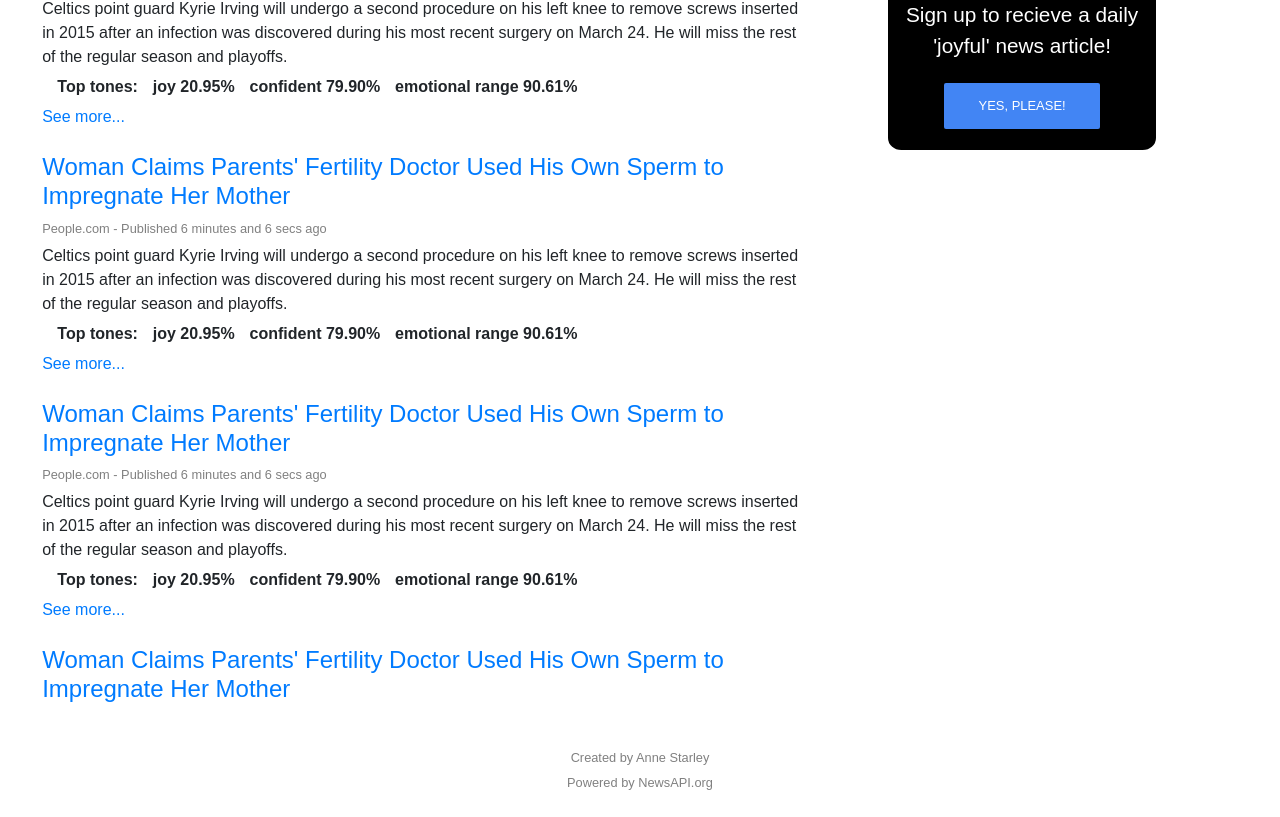
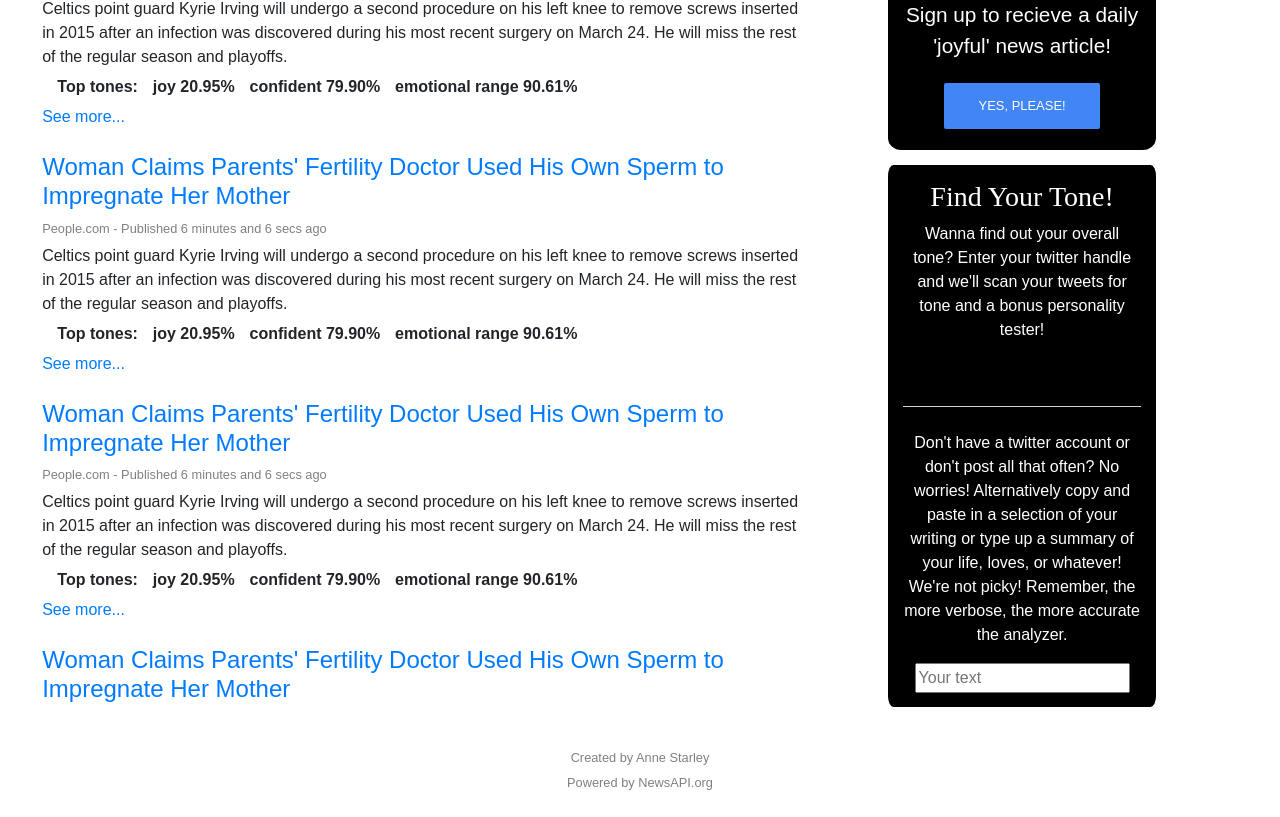
Before and after one commit to annestarley/Hey-Good-News-frontend-, a React (Create React App) app: page /top-news in a window 1280 px wide. Shown: the part 537-1354 px from the top of the page. Built offline with nearby package versions, Linux system fonts and the light colour scheme; no server answers; a web font is replaced by a local one.

Commit message:
basic stye for find your tone

```diff
--- a/src/App.css
+++ b/src/App.css
@@ -139,8 +139,17 @@
   margin-top: 15%;
 }
 
-.signup-tab h3 {
+.signup-tab h3, .user-tone h3 {
   font-family: 'Fredericka the Great', cursive; /* not bad */
+}
+
+.user-tone {
+  background: black;
+  color: white;
+  padding: 5%;
+  margin: 5%;
+  border-radius: 2%;
+  text-align: center;
 }
 
 .YourHighlightClass {
--- a/src/App.js
+++ b/src/App.js
@@ -6,6 +6,7 @@ import IntroPage from './components/intro/IntroPage'
 import Header from './components/header/Header'
 import TopNews from './components/news/TopNews'
 import SignupTab from './components/signup/SignupTab'
+import UserTone from './components/userTone/UserTone'
 import AdditionalNews from './components/news/AdditionalNews'
 import Footer from './components/footer/Footer'
 
@@ -59,6 +60,7 @@ class App extends Component {
           </div>
           <div className="col-md-3">
             <SignupTab />
+            <UserTone />
           </div>
         </div>
         <Footer />
--- a/src/components/userTone/UserTone.js
+++ b/src/components/userTone/UserTone.js
@@ -1,11 +1,16 @@
 import React from 'react'
+import {Input} from 'mdbreact'
 
 const UserTone = () => {
   return (
-    <div>
-      <h1>Find Your Tone!</h1>
+    <div className="user-tone">
+      <h3>Find Your Tone!</h3>
       <p>Wanna find out your overall tone? Enter your twitter handle and we'll scan your tweets for tone and a bonus personality tester!</p>
+      <Input type="text" placeholder="twitter handle"></Input>
       <p>Don't have a twitter account or don't post all that often? No worries! Alternatively copy and paste in a selection of your writing or type up a summary of your life, loves, or whatever! We're not picky! Remember, the more verbose, the more accurate the analyzer.</p>
+      <input type="text" placeholder="Your text"></input>
     </div>
   )
 }
+
+export default UserTone
```
